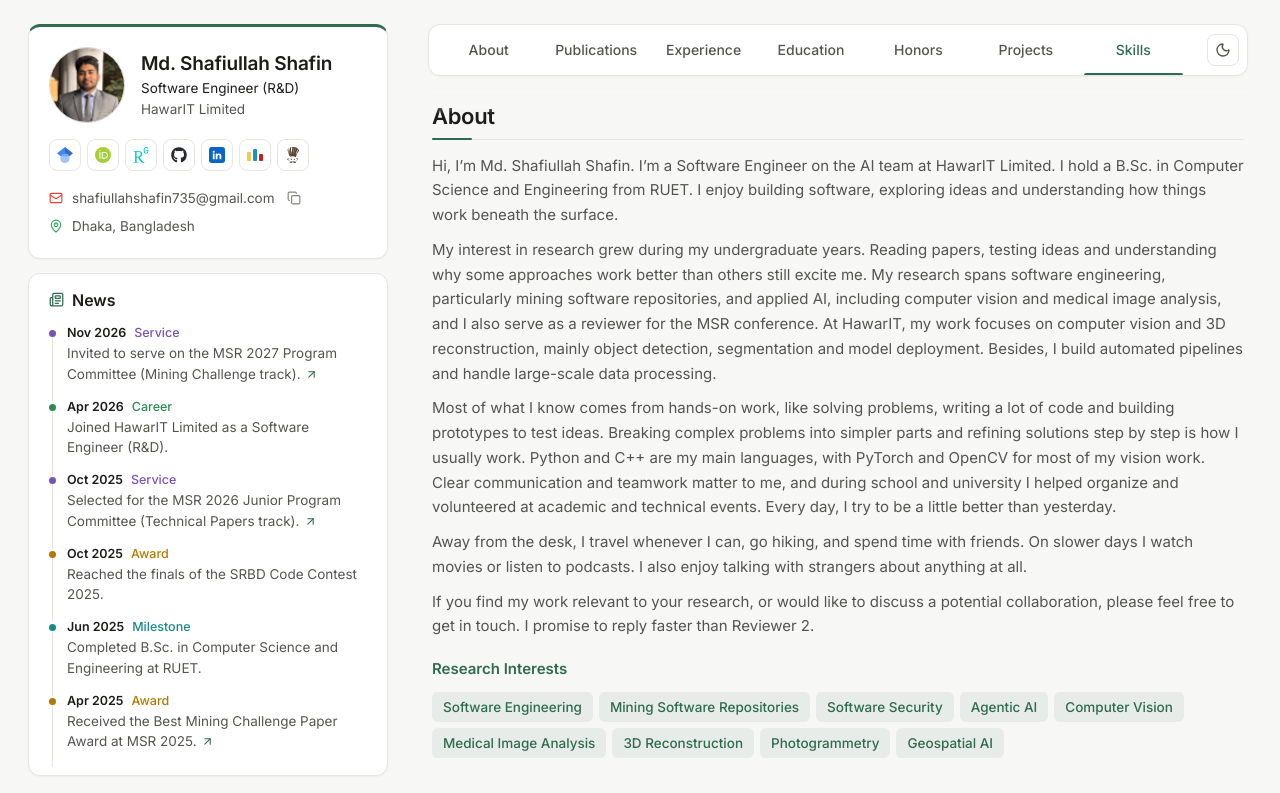
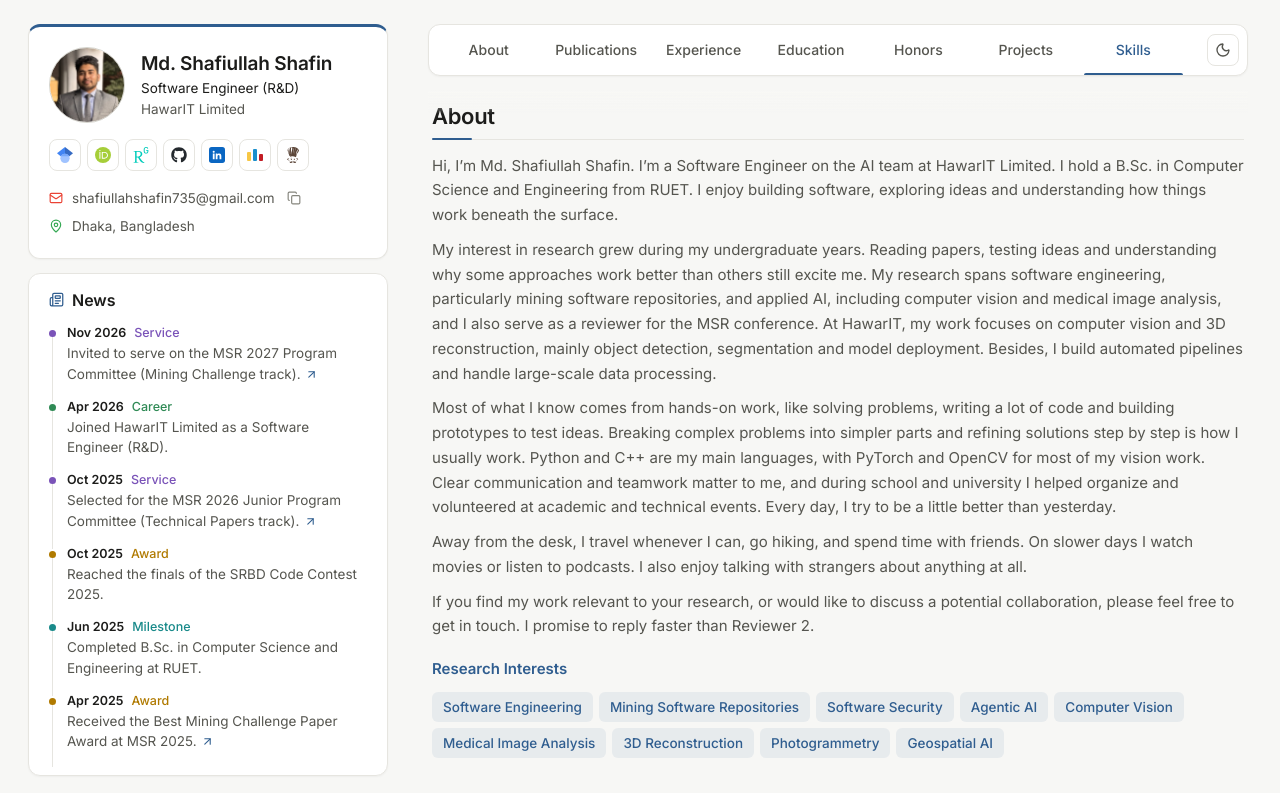
Before and after one commit to shafiullahshafin/shafiullahshafin.github.io, a Next.js app: page / in a window 1280 px wide. Shown: the top 793 px of the page. Built offline with nearby package versions, Linux system fonts and the light colour scheme.

Commit message:
Changed accent colour back to soft blue

```diff
--- a/app/globals.css
+++ b/app/globals.css
@@ -13,8 +13,8 @@
   --faint: #85857d;
   --line: #e6e5e0;
   --line-strong: #d6d5ce;
-  --accent: #2f6b4f;
-  --accent-soft: rgba(47, 107, 79, 0.08);
+  --accent: #2f5d8f;
+  --accent-soft: rgba(47, 93, 143, 0.08);
   --gold: #9a6b00;
   --shadow: 0 1px 2px rgba(20, 20, 18, 0.04);
 
@@ -22,7 +22,7 @@
   --c-award: #b07a00;
   --c-career: #2f8a55;
   --c-service: #7a53b8;
-  --c-release: #2f6b4f;
+  --c-release: #2f5d8f;
   --c-milestone: #198a8a;
 
   --radius: 12px;
@@ -46,8 +46,8 @@
   --faint: #7c7c76;
   --line: #27282d;
   --line-strong: #35363c;
-  --accent: #8cc9a6;
-  --accent-soft: rgba(140, 201, 166, 0.1);
+  --accent: #93afd9;
+  --accent-soft: rgba(147, 175, 217, 0.1);
   --gold: #e3b54a;
   --shadow: 0 1px 2px rgba(0, 0, 0, 0.3);
 
@@ -55,7 +55,7 @@
   --c-award: #e3b54a;
   --c-career: #5fc48a;
   --c-service: #ad8be6;
-  --c-release: #8cc9a6;
+  --c-release: #93afd9;
   --c-milestone: #4fc4c4;
 
   color-scheme: dark;
```
Also changed, not shown: app/icon.svg.
